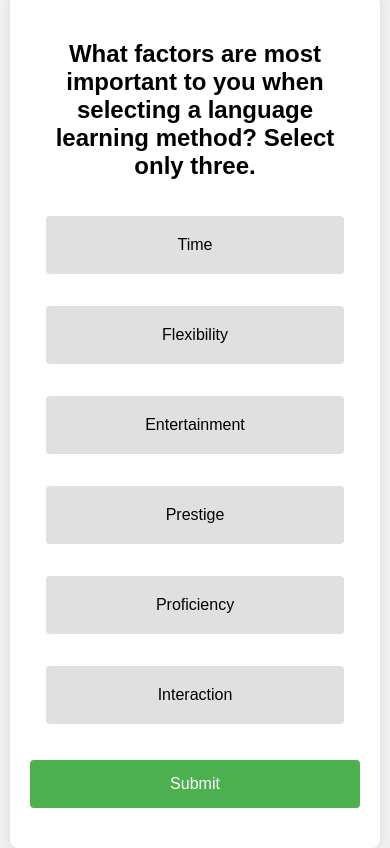
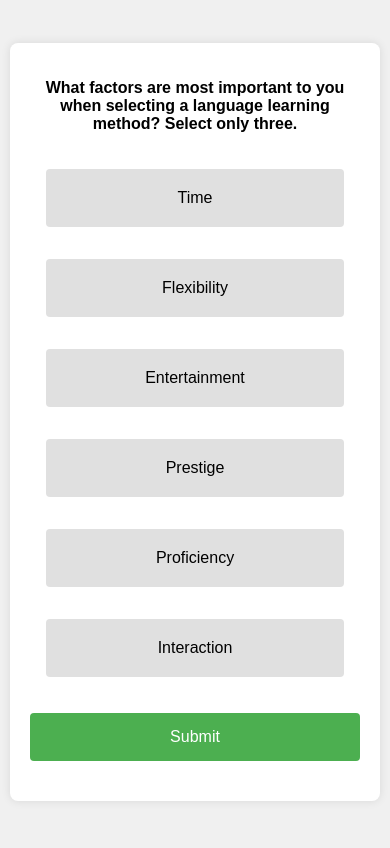
Before and after one commit to kevinchunyu/EduCompare, a plain HTML site: page index.html in a window 390 px wide. Drawn offline with Linux system fonts and the light colour scheme.

Commit message:
text size

```diff
--- a/styles.css
+++ b/styles.css
@@ -12,7 +12,7 @@ body {
 
 .title {
     font-weight: bold;
-    font-size: 1.5em;
+    font-size: 1em;
     margin-bottom: 20px;
 }
 
@@ -80,7 +80,7 @@ button:hover {
 /* Media Queries for Responsive Design */
 @media (max-width: 768px) {
     .container {
-        width: 80%;
+        width: 60%;
     }
 
     .box {
```
